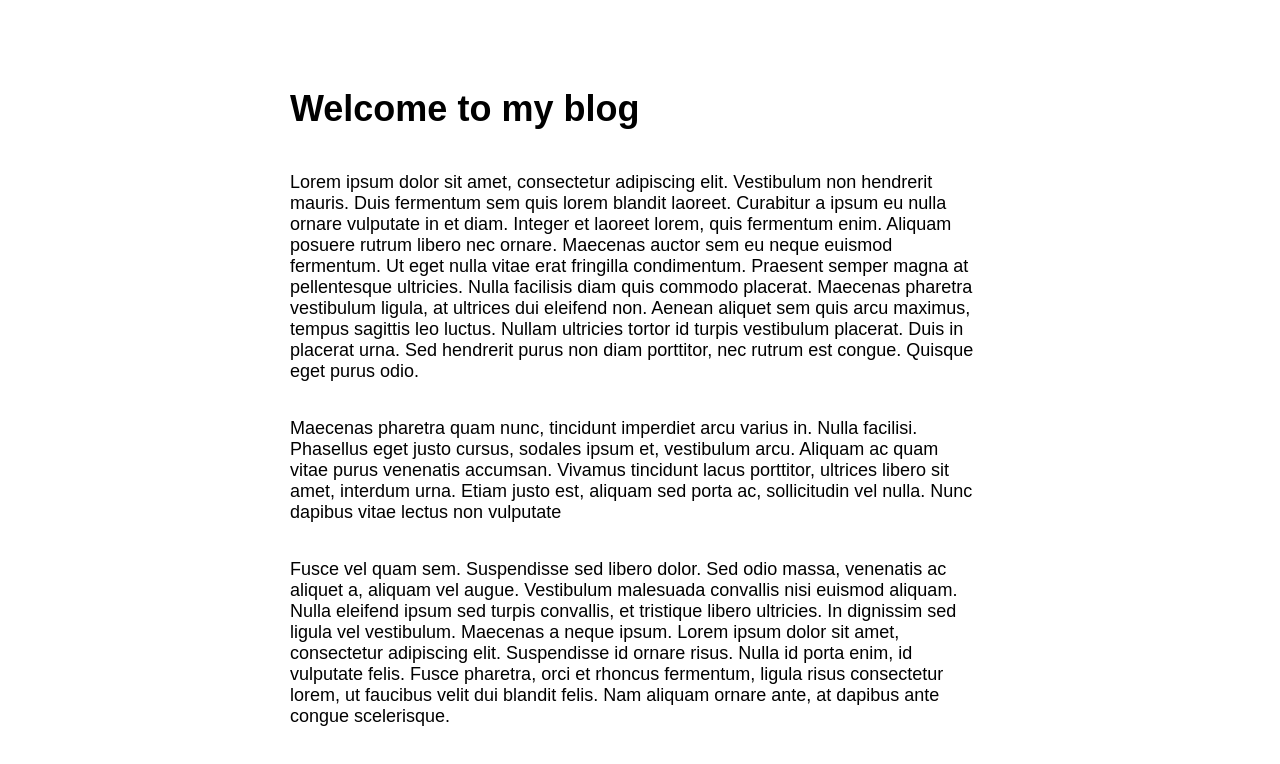
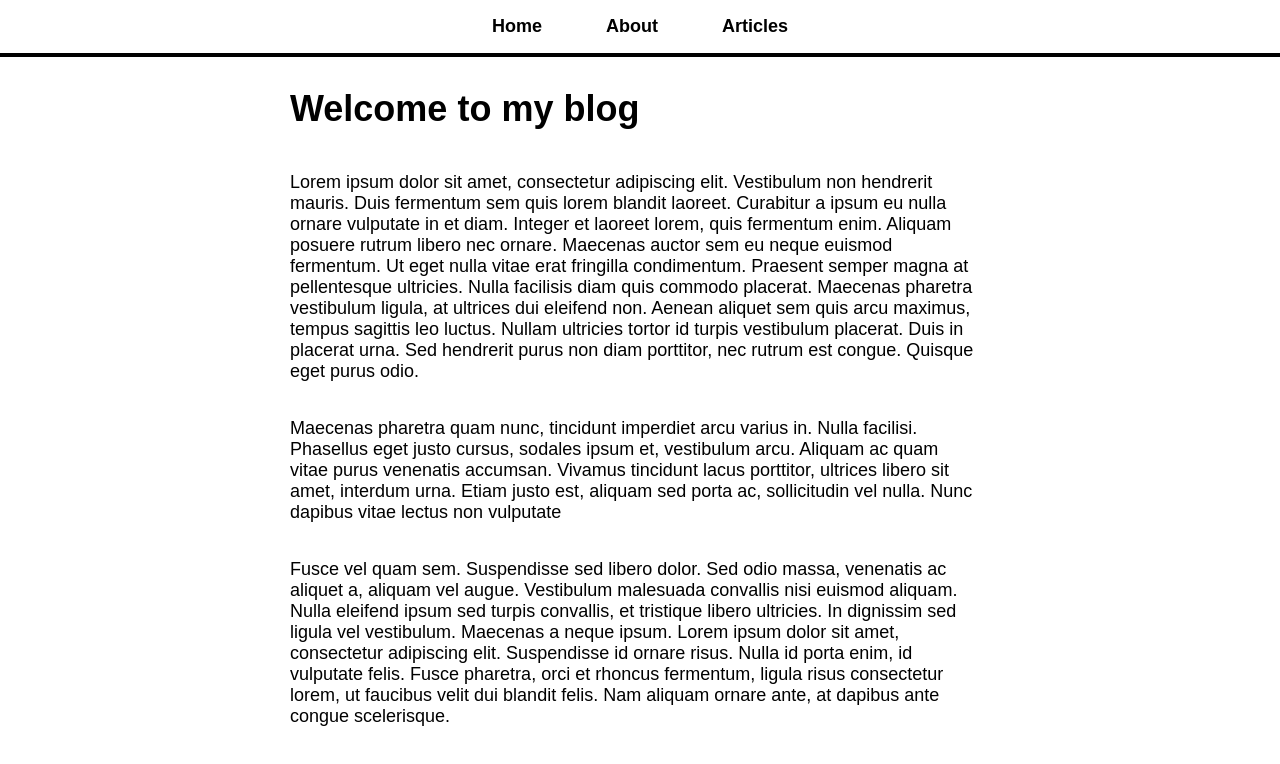
Before and after one commit to shanudjn/React-Blog, a React (Create React App) app: page / in a window 1280 px wide. Shown: the top 764 px of the page. Built offline with nearby package versions, Linux system fonts and the light colour scheme.

Commit message:
Added navbar component with router links

```diff
--- a/src/App.js
+++ b/src/App.js
@@ -5,12 +5,14 @@
 import ArticlePage from './pages/ArticlePage';
 import ArticlesList from './pages/ArticlesList';
 import AboutPage from './pages/AboutPage';
+import NavBar from './NavBar';
 
 class App extends Component {
   render() {
     return (
       <Router>
         <div className="App">
+          <NavBar/>
           <div id="page-body">
           <Route path="/" component={HomePage} exact/>
           <Route path="/article" component={ArticlePage} exact/>
--- /dev/null
+++ b/src/NavBar.js
@@ -0,0 +1,19 @@
+import React from 'react';
+import { Link } from 'react-router-dom';
+
+const NavBar = () => (
+    <nav>
+        <ul>
+            <li>
+                <Link to='/'>Home</Link>
+            </li>
+            <li>
+                <Link to='/about'>About</Link>
+            </li>
+            <li>
+                <Link to='/articles-list'>Articles</Link>
+            </li>
+        </ul>
+    </nav>
+);
+export default NavBar;
```
